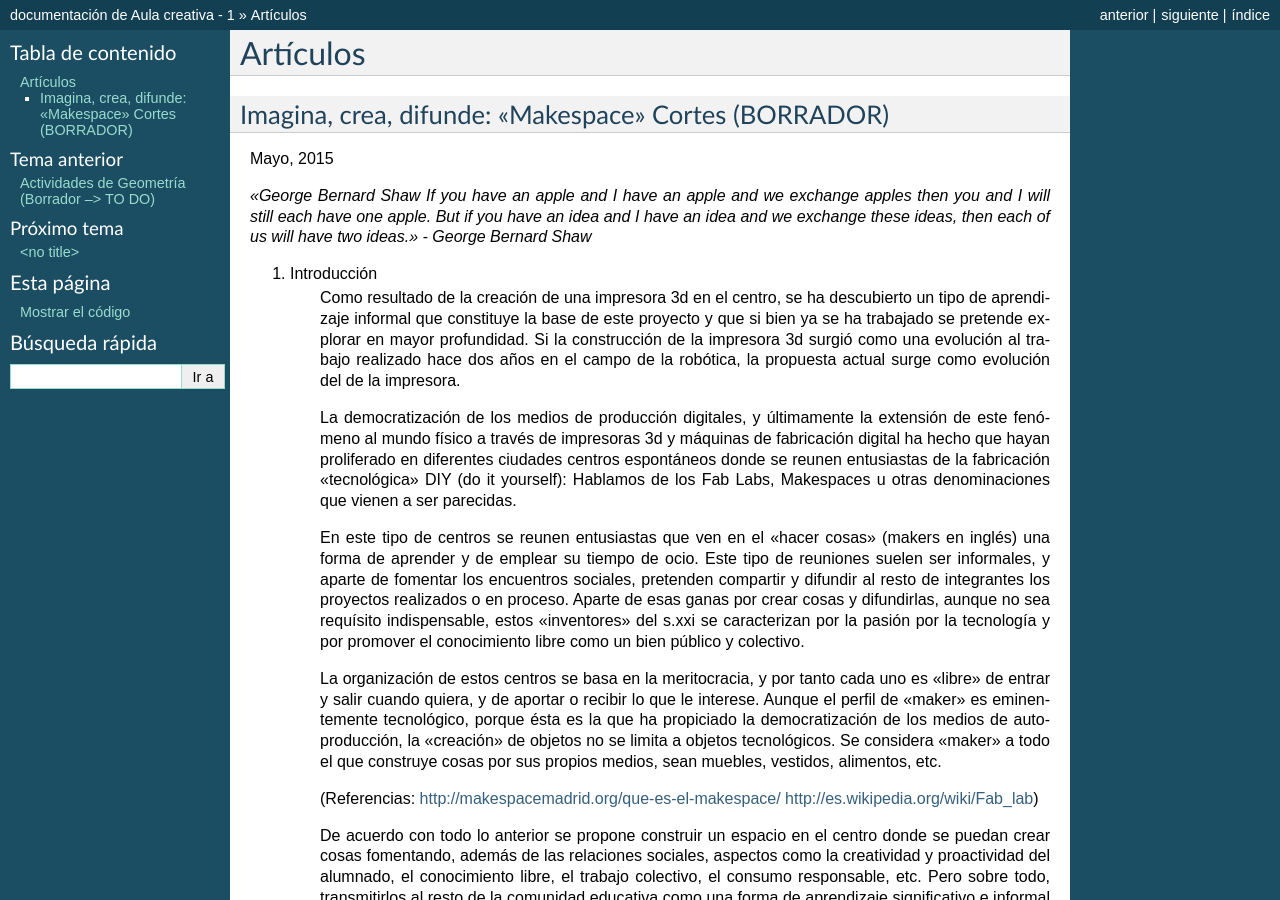
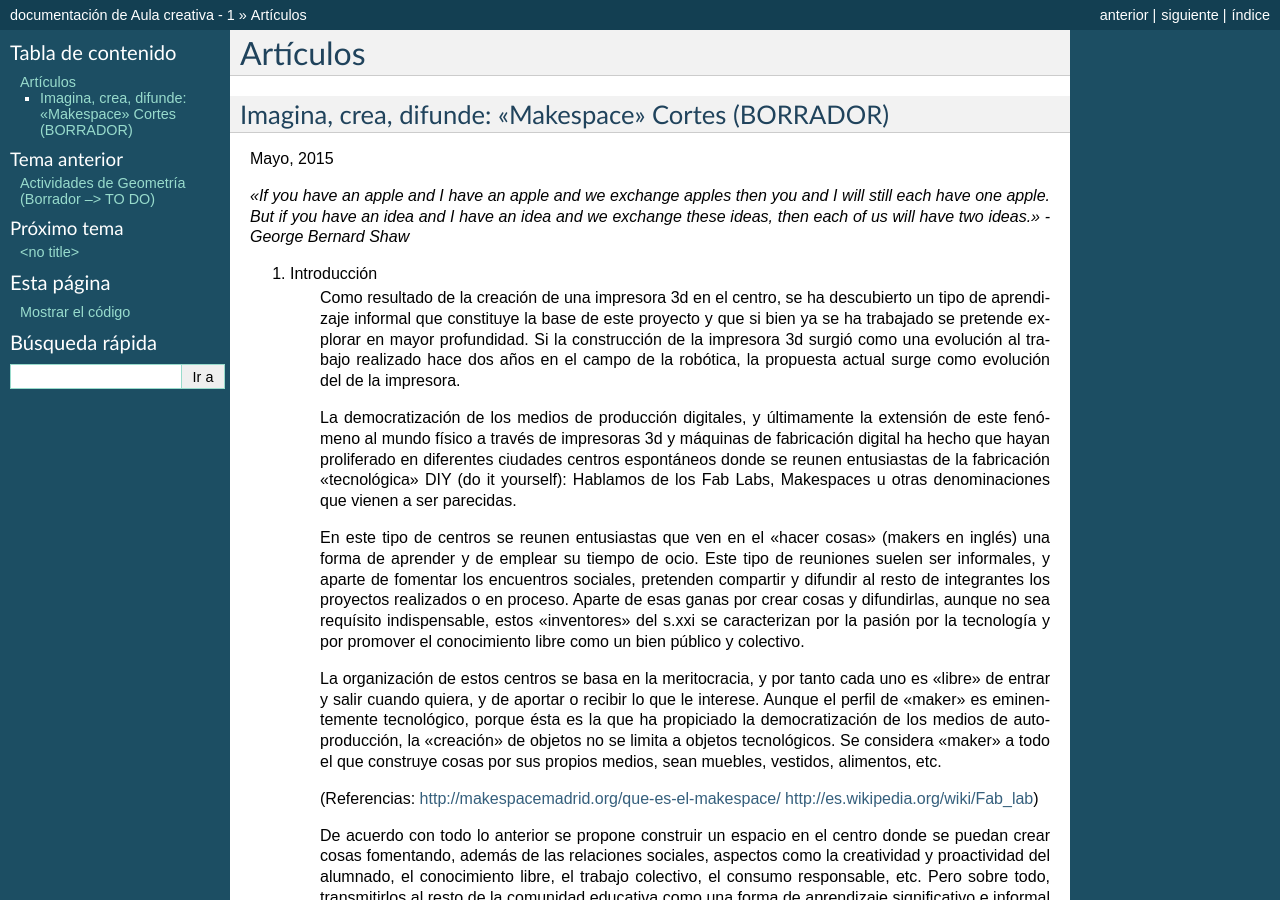
Before and after one commit to es3a10/aula_creativa, a Sphinx documentation site: the page built from docs/articulos.rst, in a window 1280 px wide and 900 px high. Built offline with Sphinx 7.4.7, drawn with Linux system fonts in a browser that asks for light colours.

Commit message:
Update articulos.rst

```diff
--- a/docs/articulos.rst
+++ b/docs/articulos.rst
@@ -5,8 +5,7 @@ Imagina, crea, difunde: "Makespace" Cortes  (BORRADOR)
 ________________________________________
 Mayo, 2015
 
-*"George Bernard Shaw
-If you have an apple and I have an apple and we exchange apples then you and I will still each have one apple.
+*"If you have an apple and I have an apple and we exchange apples then you and I will still each have one apple.
 But if you have an idea and I have an idea and we exchange these ideas, then each of us will have two ideas." - George Bernard Shaw*
 
 
```
